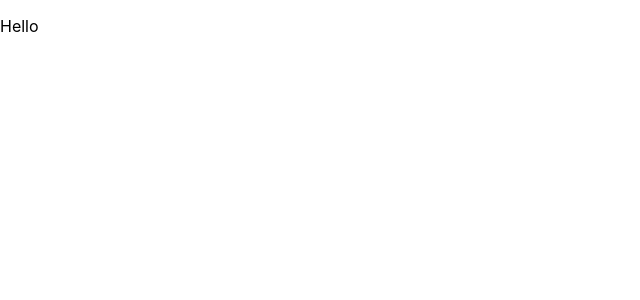
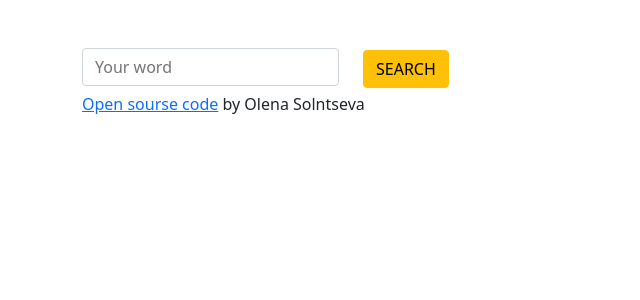
Before and after one commit to solntseva93/dictionaryreactapp, a React (Create React App) app: page / in a window 1280 px wide. Shown: the top 300 px of the page, without its empty margins (0-640 px from the left). Built offline with nearby package versions, Linux system fonts and the light colour scheme.

Commit message:
search engine

```diff
--- a/src/App.js
+++ b/src/App.js
@@ -1,11 +1,22 @@
 import "./App.css";
+import Dictionary from "./Dictionary.js";
 
 export default function App() {
   return (
-    <div className="App">
-      <header className="App-header">
-        <p>Hello</p>
-      </header>
+    <div className="container py-5">
+      <div className="App mb-1">
+        <Dictionary />
+      </div>
+      <p>
+        <a
+          href="https://github.com/solntseva93/dictionaryreactapp"
+          target="_blank"
+          rel="noreferrer"
+        >
+          Open sourse code
+        </a>{" "}
+        by Olena Solntseva
+      </p>
     </div>
   );
 }
--- /dev/null
+++ b/src/Dictionary.css
@@ -0,0 +1,15 @@
+input[type="search"] {
+  padding: 0.375rem 0.75rem;
+  font-size: 1rem;
+  font-weight: 400;
+  line-height: 1.5;
+  color: #212529;
+  background-color: #fff;
+  background-clip: padding-box;
+  border: 1px solid #ced4da;
+  -webkit-appearance: none;
+  -moz-appearance: none;
+  appearance: none;
+  border-radius: 0.25rem;
+  transition: border-color 0.15s ease-in-out, box-shadow 0.15s ease-in-out;
+}
--- /dev/null
+++ b/src/Dictionary.js
@@ -0,0 +1,29 @@
+import react, { useState } from "react";
+import "./Dictionary.css";
+
+export default function Dictionary() {
+  const [serchval, setSearchval] = useState();
+
+  function handleSerchValue(e) {
+    e.preventDefault();
+    setSearchval(e.target.value);
+  }
+
+  function submitForm(e) {
+    e.preventDefault();
+    alert(serchval);
+  }
+
+  return (
+    <div>
+      <form onSubmit={submitForm}>
+        <input
+          type="search"
+          placeholder="Your word"
+          onChange={handleSerchValue}
+        />
+        <input type="submit" value="SEARCH" className="ms-4 btn btn-warning" />
+      </form>
+    </div>
+  );
+}
--- a/src/index.js
+++ b/src/index.js
@@ -3,6 +3,7 @@ import ReactDOM from "react-dom/client";
 import "./index.css";
 import App from "./App";
 import reportWebVitals from "./reportWebVitals";
+import "bootstrap/dist/css/bootstrap.css";
 
 const root = ReactDOM.createRoot(document.getElementById("root"));
 root.render(<App />);
```
